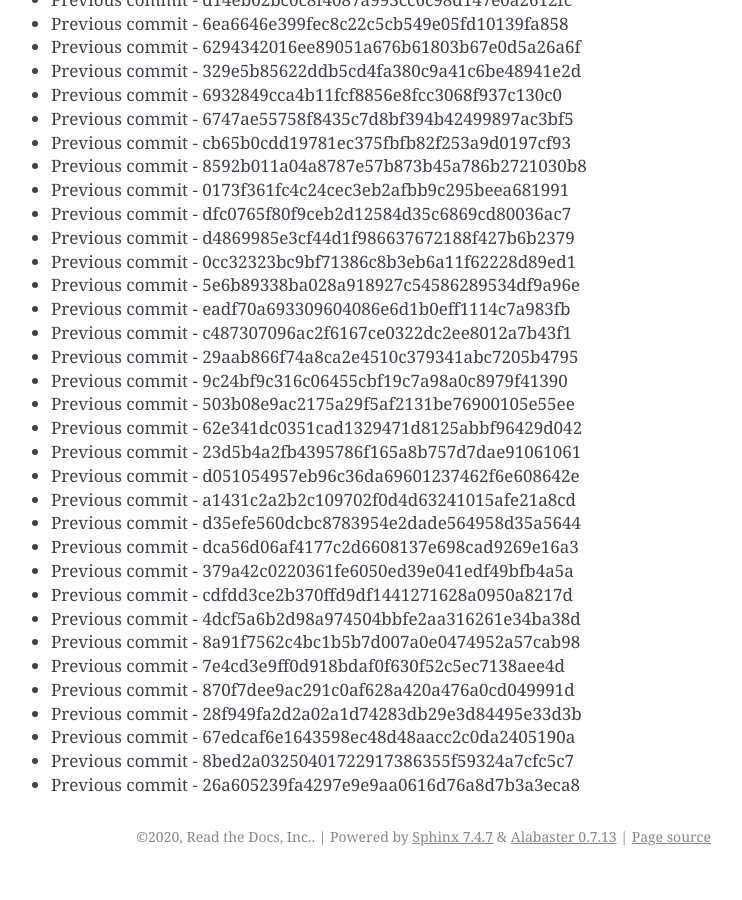
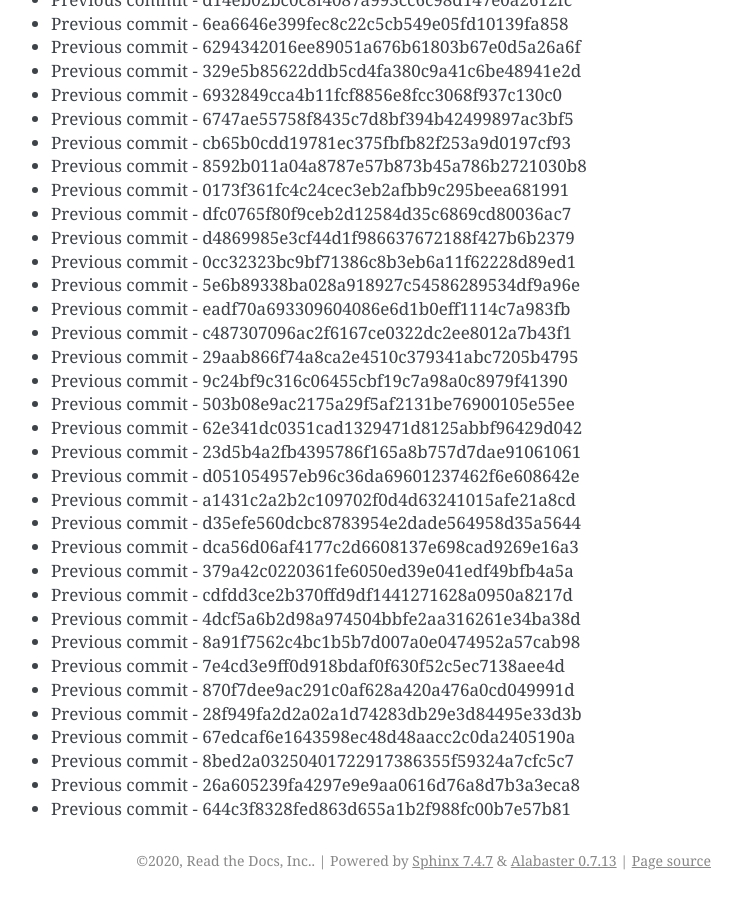
Before and after one commit to readthedocs/rtd-git-stresstest, a Sphinx documentation site: the page built from docs/updates.rst, in a window 1280 px wide and 900 px high, scrolled down 29212 px. Shown: the whole window, without its empty margins (399-1141 px from the left). Built offline with Sphinx 7.4.7, drawn with Linux system fonts in a browser that asks for light colours; before the commit the page ends 30088 px from its top, so only the background shows below that.

Commit message:
Generating commit from previous: 644c3f8328fed863d655a1b2f988fc00b7e57b81

```diff
--- a/docs/updates.rst
+++ b/docs/updates.rst
@@ -1259,3 +1259,4 @@ It can be tested for any performance characteristics.
 * Previous commit - 67edcaf6e1643598ec48d48aacc2c0da2405190a
 * Previous commit - 8bed2a03250401722917386355f59324a7cfc5c7
 * Previous commit - 26a605239fa4297e9e9aa0616d76a8d7b3a3eca8
+* Previous commit - 644c3f8328fed863d655a1b2f988fc00b7e57b81
```
